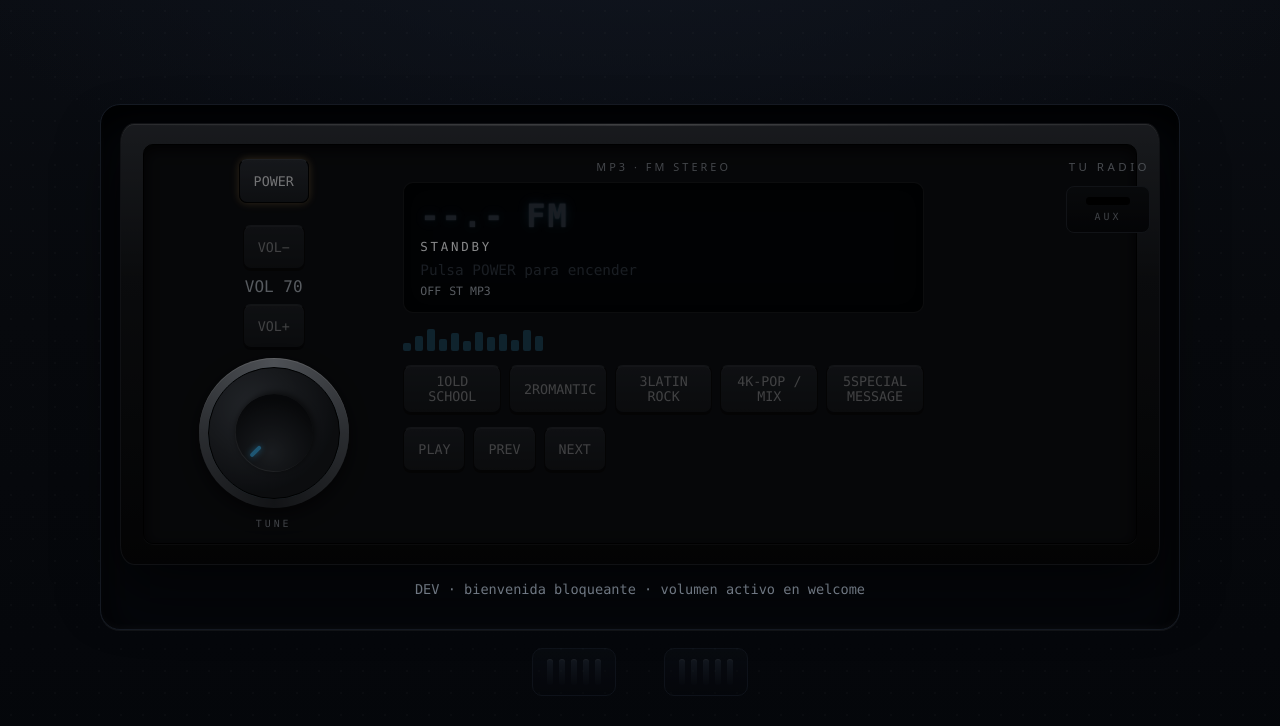
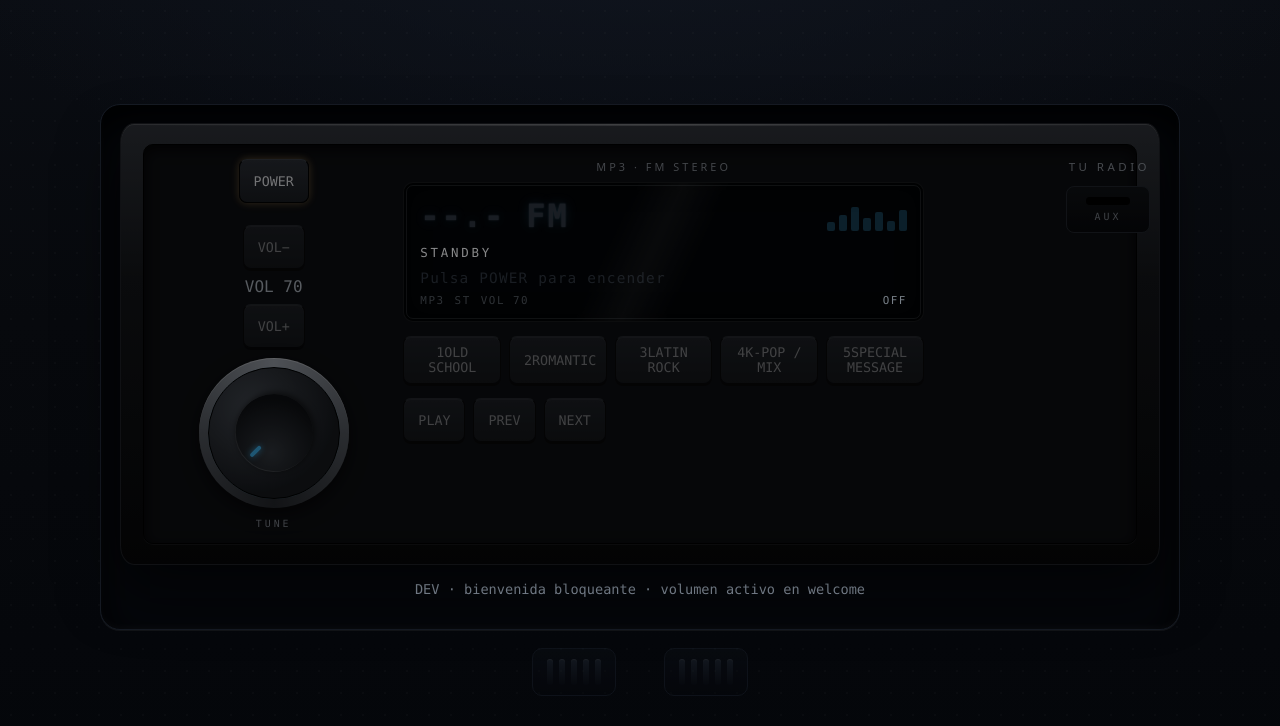
Before and after one commit to LucasCarvajalC/tu_radio, a React (Vite) app: page / in a window 1280 px wide. Shown: the top 726 px of the page. Built offline with nearby package versions, Linux system fonts and the light colour scheme.

Commit message:
style(visual): pantalla lcd

```diff
--- a/src/components/radio/Equalizer.jsx
+++ b/src/components/radio/Equalizer.jsx
@@ -1,5 +1,5 @@
-export default function Equalizer({ active }) {
-  const bars = [30, 55, 80, 45, 65, 35, 70, 50, 60, 40, 75, 55];
+export default function Equalizer({ active, compact = false }) {
+  const bars = compact ? [30, 55, 80, 45, 65, 35, 70] : [30, 55, 80, 45, 65, 35, 70, 50, 60, 40, 75, 55];
   return (
     <div className={active ? "eq eq--active" : "eq"} aria-hidden="true">
       {bars.map((h, i) => (
--- a/src/components/radio/RadioConsole.jsx
+++ b/src/components/radio/RadioConsole.jsx
@@ -2,7 +2,6 @@ import RadioDisplay from "./RadioDisplay.jsx";
 import FrequencyDial from "./FrequencyDial.jsx";
 import RadioButtons from "./RadioButtons.jsx";
 import VolumeControl from "./VolumeControl.jsx";
-import Equalizer from "./Equalizer.jsx";
 import StationPresets from "./StationPresets.jsx";
 import AudioErrorMessage from "../overlays/AudioErrorMessage.jsx";
 import { stations } from "../../data/stations.js";
@@ -137,6 +136,7 @@ export default function RadioConsole({ player }) {
             trackText={info.track}
             status={info.status}
             volume={volValue}
+            eqActive={isPlaying}
           />
           {showRetry && (
             <AudioErrorMessage
@@ -158,7 +158,6 @@ export default function RadioConsole({ player }) {
               </button>
             </div>
           )}
-          <Equalizer active={isPlaying} />
           {showReplay && (
             <div className="lcd__status">
               <span>Mensaje terminado — pulsa para repetir</span>
--- a/src/components/radio/RadioDisplay.jsx
+++ b/src/components/radio/RadioDisplay.jsx
@@ -1,18 +1,27 @@
-export default function RadioDisplay({ frequency, stationName, trackText, status }) {
+import Equalizer from "./Equalizer.jsx";
+
+export default function RadioDisplay({ frequency, stationName, trackText, status, volume, eqActive }) {
   const long = (trackText || "").length > 28;
   return (
-    <div className="lcd" role="status" aria-live="polite" aria-label={`${stationName} ${frequency} ${trackText} ${status}`}>
-      <div className="lcd__freq">{frequency}</div>
-      <div className="lcd__station">{stationName}</div>
-      <div
-        className={long ? "lcd__track lcd__track--long" : "lcd__track"}
-        title={trackText}
-      >
-        {trackText}
+    <div className="lcd lcd--bezel" role="status" aria-live="polite" aria-label={`${stationName} ${frequency} ${trackText} ${status}`}>
+      <div className="lcd__line1">
+        <span className="lcd__freq">{frequency}</span>
+        <Equalizer active={eqActive} compact />
       </div>
-      <div className="lcd__status">
-        <span>{status}</span>
-        <span aria-hidden="true">ST MP3</span>
+      <div className="lcd__line2">
+        <span className="lcd__station">{stationName}</span>
+        <span
+          className={long ? "lcd__track lcd__track--long" : "lcd__track"}
+          title={trackText}
+        >
+          {trackText}
+        </span>
+      </div>
+      <div className="lcd__indicators">
+        <span className="lcd__ind">MP3</span>
+        <span className="lcd__ind">ST</span>
+        <span className="lcd__ind" aria-live="polite">VOL {volume}</span>
+        <span className="lcd__ind lcd__ind--state">{status}</span>
       </div>
     </div>
   );
--- a/src/styles/controls.css
+++ b/src/styles/controls.css
@@ -5,6 +5,77 @@
   border: 1px solid rgb(0 168 255 / 25%);
   box-shadow: inset 0 0 24px rgb(0 0 0 / 80%), 0 0 18px var(--station-glow);
   min-height: 118px;
+  position: relative;
+  overflow: hidden;
+}
+
+/* Marco hundido con bisel doble + reflejo diagonal */
+.lcd--bezel {
+  background: var(--lcd-bg);
+  border: 1px solid #000;
+  outline: 1px solid rgb(207 233 255 / 12%);
+  outline-offset: -4px;
+  box-shadow: inset 0 4px 16px rgb(0 0 0 / 85%), 0 1px 0 rgb(255 255 255 / 6%), 0 0 18px var(--station-glow);
+}
+
+.lcd--bezel::after {
+  content: "";
+  position: absolute;
+  inset: 0;
+  background: linear-gradient(115deg, transparent 40%, rgb(255 255 255 / 5%) 48%, transparent 56%);
+  pointer-events: none;
+}
+
+.lcd__line1 {
+  display: flex;
+  align-items: center;
+  justify-content: space-between;
+  gap: 12px;
+}
+
+.lcd__line1 .eq {
+  margin-top: 0;
+  height: 30px;
+  flex: 0 0 auto;
+  max-width: 40%;
+}
+
+.lcd__line2 {
+  margin-top: 6px;
+  display: flex;
+  flex-direction: column;
+  gap: 2px;
+  min-width: 0;
+}
+
+.lcd__indicators {
+  margin-top: 8px;
+  display: flex;
+  gap: 10px;
+  align-items: center;
+  font-family: ui-monospace, "SF Mono", "Cascadia Mono", Consolas, monospace;
+  font-size: 0.68rem;
+  letter-spacing: 0.14em;
+  color: var(--lcd-text-dim);
+}
+
+.lcd__ind--state {
+  margin-left: auto;
+  color: var(--lcd-text);
+}
+
+.lcd__freq,
+.lcd__station,
+.lcd__track,
+.lcd__ind--state {
+  color: var(--lcd-text);
+  font-variant-numeric: tabular-nums;
+}
+
+.lcd__freq,
+.lcd__station,
+.lcd__track {
+  letter-spacing: 0.08em;
 }
 
 .lcd__freq {
```
